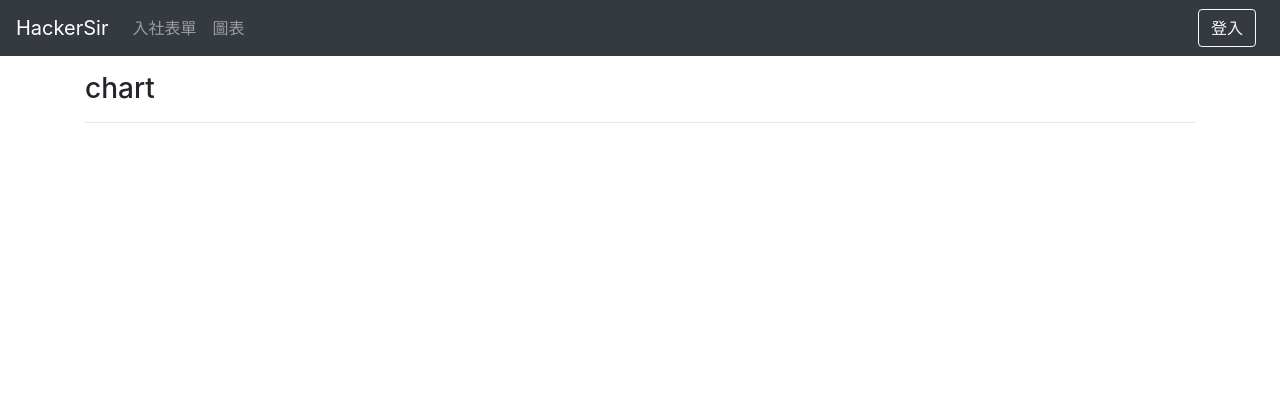
After one commit to D0683497/JoinClub, a Django app: page /chart in a window 1280 px wide. The commit adds this page. Shown: the top 420 px of the page. Run offline with Django 3.2, Linux system fonts and the light colour scheme; some libraries are stand-ins or nearby versions.

Commit message:
add view and chart pages

```diff
--- /dev/null
+++ b/join/templates/chart.html
@@ -0,0 +1,10 @@
+{% extends "layout.html" %}
+
+{% block title %}黑課社 - 圖表{% endblock %}
+
+{% block content %}
+<div class="container">
+    <h3>chart</h3>
+    <hr>
+</div>
+{% endblock %}
--- a/join/urls.py
+++ b/join/urls.py
@@ -10,4 +10,6 @@ urlpatterns = [
     path('search', views.search, name="search"),
     path('review/<int:id>', views.review, name="review"),
     path('edit/<int:id>', views.edit, name="edit"),
+    path('view', views.view, name="view"),
+    path('chart', views.chart, name="chart"),
 ]
--- a/join/views.py
+++ b/join/views.py
@@ -56,3 +56,10 @@ def edit(request, id):
     else:
         form = JoinForm()
     return render(request, 'edit.html', {'form': form, 'member': member})
+
+@login_required
+def view(request):
+    return render(request, 'view.html', {})
+
+def chart(request):
+    return render(request, 'chart.html', {})
--- a/templates/narbar.html
+++ b/templates/narbar.html
@@ -12,7 +12,13 @@
                 <li class="nav-item">
                     <a class="nav-link" href="{% url 'join:search' %}">查詢</a>
                 </li>
+                <li class="nav-item">
+                    <a class="nav-link" href="{% url 'join:view' %}">總覽</a>
+                </li>
             {% endif %}
+            <li class="nav-item">
+                <a class="nav-link" href="{% url 'join:chart' %}">圖表</a>
+            </li>
         </ul>
         {% if user.is_authenticated %}
             <span class="text-white mr-2">Hi {{ user.username }}!</span>
```
Also changed, not shown: join/templates/view.html (added, +10 -0 lines).
